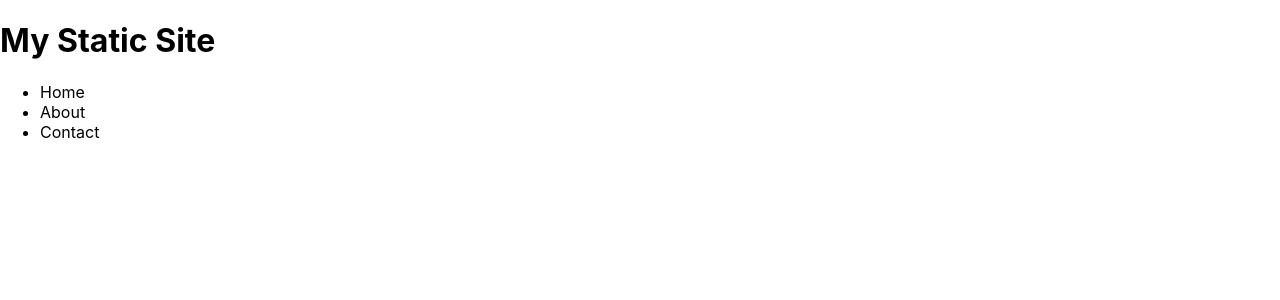
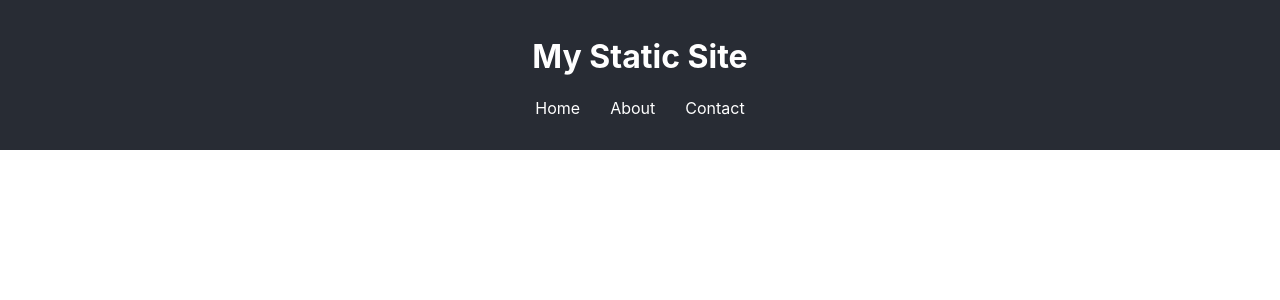
Before and after one commit to SeyedaliHezaveh/version-control-ci-cd-HW1, a React (Create React App) app: page / in a window 1280 px wide. Shown: the top 300 px of the page. Built offline with nearby package versions, Linux system fonts and the light colour scheme.

Commit message:
add styles to header component

```diff
--- a/src/App.js
+++ b/src/App.js
@@ -1,5 +1,6 @@
 import './App.css';
 import Header from './components/Header/Header';
+import './styles.css'
 
 function App() {
   return (
--- /dev/null
+++ b/src/styles.css
@@ -0,0 +1,16 @@
+header {
+    background-color: #282c34;
+    color: white;
+    text-align: center;
+    padding: 1em 0;
+  }
+
+nav ul {
+list-style-type: none;
+padding: 0;
+}
+
+nav ul li {
+display: inline;
+margin: 0 15px;
+}
```
